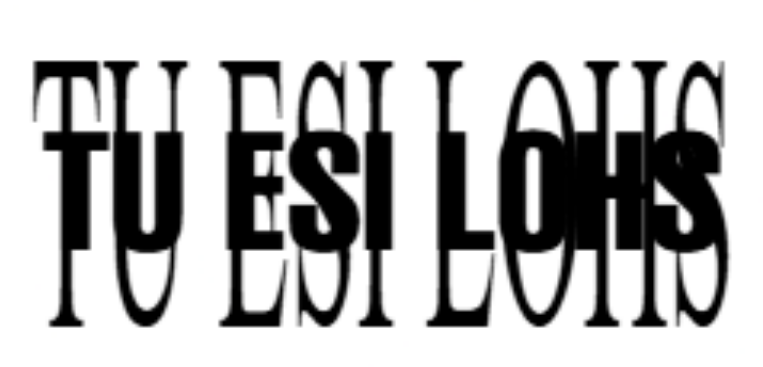
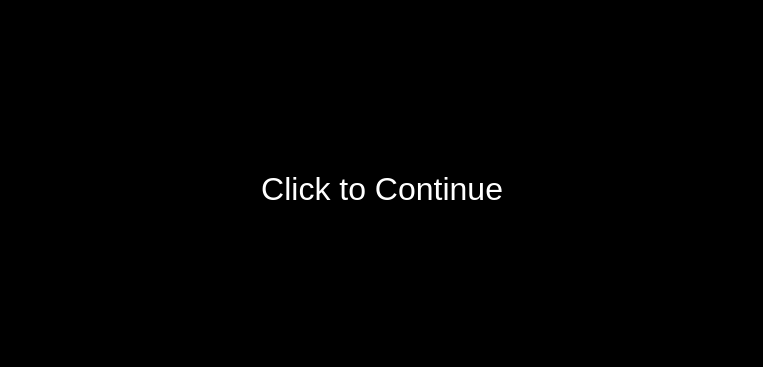
Before and after one commit to OpiumHvH/TuEsilohs, a plain HTML site: page index.html in a window 1280 px wide. Shown: the part 211-578 px from the top of the page, without its empty margins (258-1021 px from the left). Drawn offline with Linux system fonts and the light colour scheme.

Commit message:
Update index.html

```diff
--- a/index.html
+++ b/index.html
@@ -12,12 +12,36 @@
         }
         body {
             background-color: black;
+            display: flex;
+            justify-content: center;
+            align-items: center;
+            height: 100vh;
+            color: white;
+            font-family: Arial, sans-serif;
+            text-align: center;
+        }
+        #startScreen {
+            position: fixed;
+            width: 100vw;
+            height: 100vh;
+            background: black;
+            display: flex;
+            justify-content: center;
+            align-items: center;
+            font-size: 2rem;
+            cursor: pointer;
+            z-index: 10;
+        }
+        #content {
+            display: none;
         }
         img {
+            position: fixed;
+            top: 0;
+            left: 0;
             width: 100vw;
             height: 100vh;
-            object-fit: cover;
-            position: absolute;
+            object-fit: fill; /* Ensures the image stretches to fit */
             transition: filter 0.001s ease-in-out;
         }
         audio {
@@ -26,24 +50,37 @@
     </style>
 </head>
 <body>
+    <!-- Click-to-Start Screen -->
+    <div id="startScreen">Click to Continue</div>
+
+    <!-- Hidden Content (Flashing Image + Music) -->
+    <div id="content">
         <img id="flashingImage" src="Screenshot 2025-03-03 154555.png" alt="Flashing Image">
         <audio id="backgroundMusic" loop>
             <source src="Evil Jordan Popular.mp3" type="audio/mpeg">
             Your browser does not support the audio tag.
         </audio>
+    </div>
+
     <script>
+        const startScreen = document.getElementById("startScreen");
+        const content = document.getElementById("content");
         const img = document.getElementById("flashingImage");
         const music = document.getElementById("backgroundMusic");
 
-        // Flashing effect
+        // Start everything after clicking
+        startScreen.addEventListener("click", () => {
+            startScreen.style.display = "none"; // Hide start screen
+            content.style.display = "block"; // Show flashing image & music
+
+            // Start flashing effect
             setInterval(() => {
                 img.style.filter = img.style.filter === "invert(1)" ? "invert(0)" : "invert(1)";
             }, 50);
 
-        // Play music when user interacts
-        document.addEventListener("click", () => {
+            // Play music
             music.play();
-        }, { once: true });
+        });
     </script>
 </body>
 </html>
```
Lines whose indentation alone changed are shown as unchanged.
